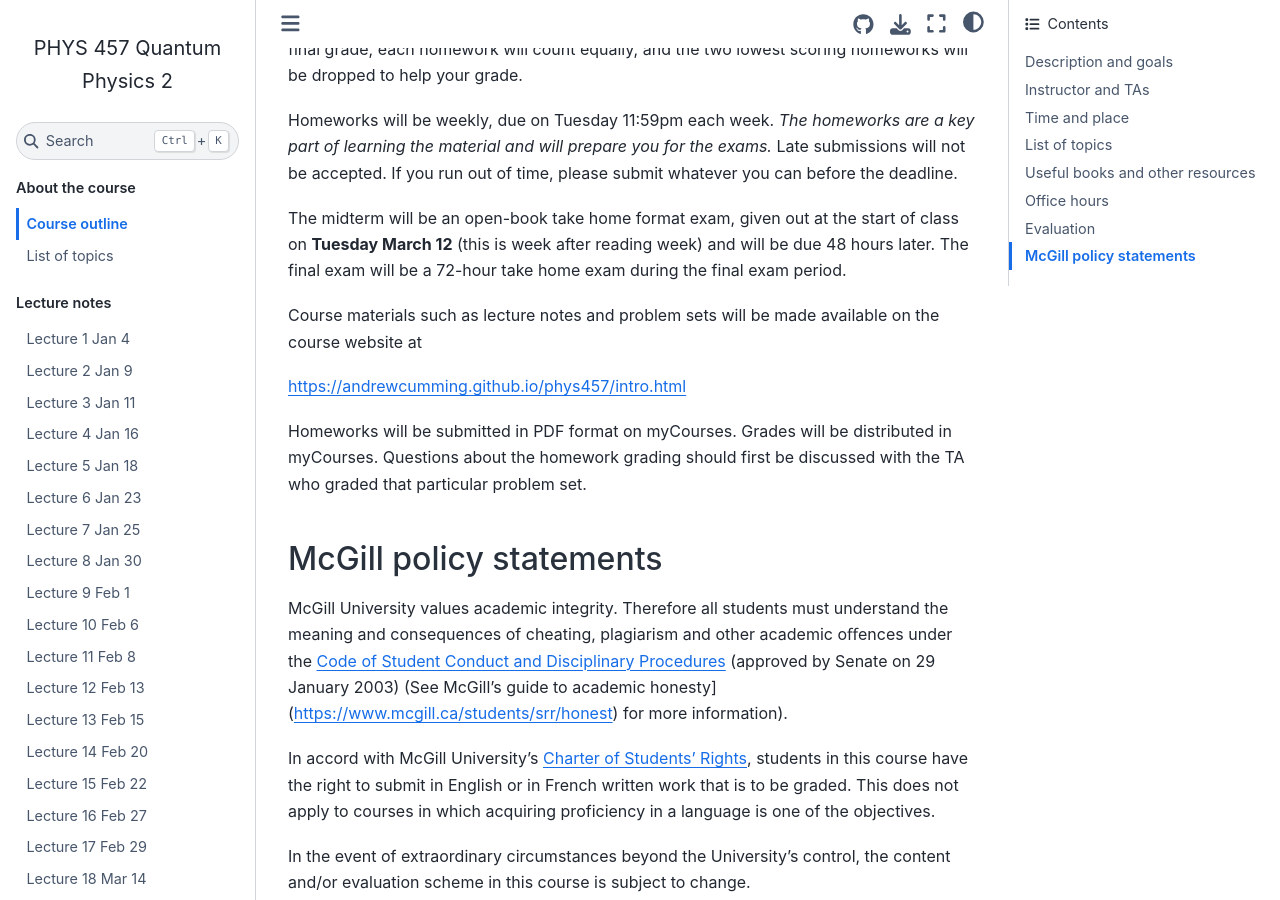
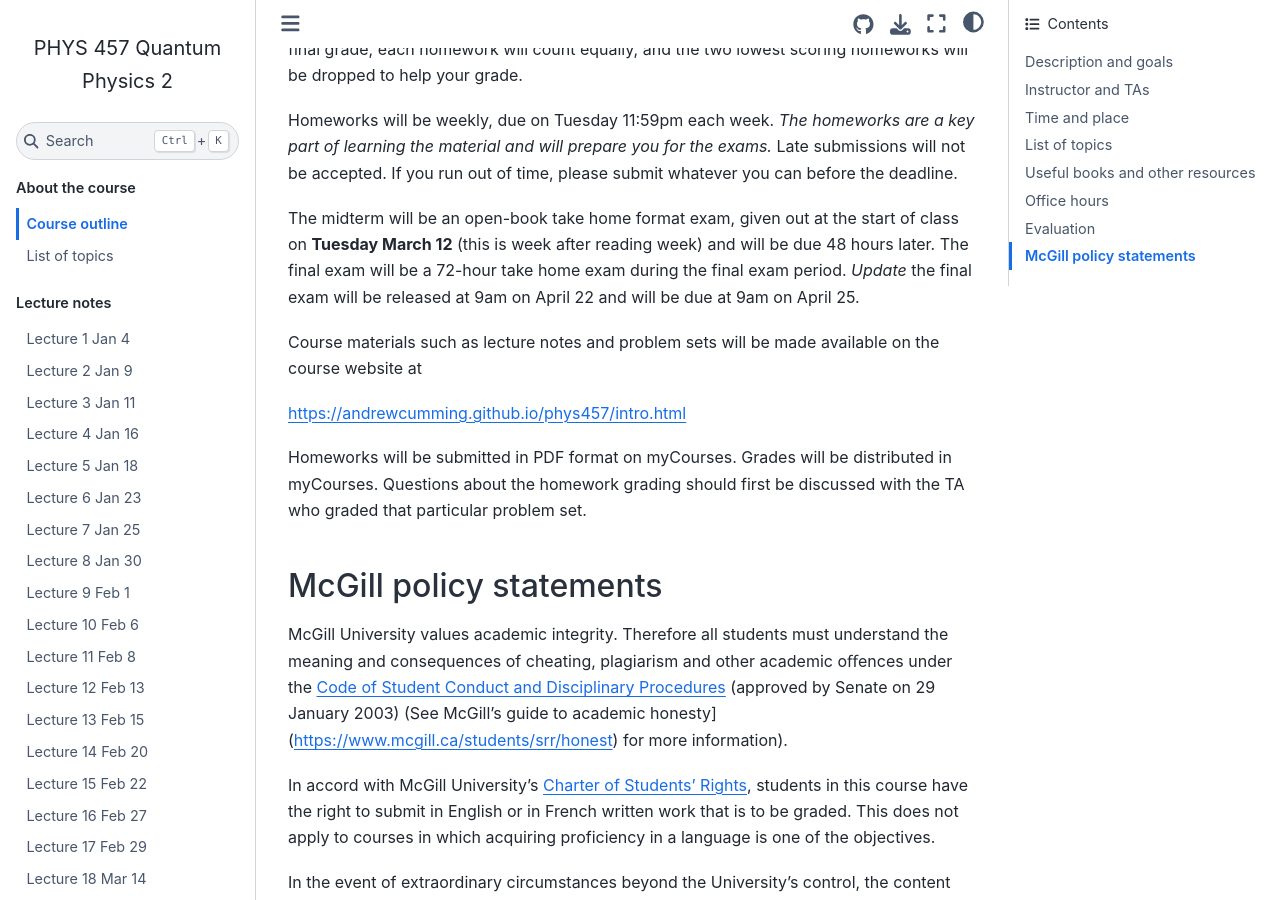
Before and after one commit to andrewcumming/phys457, a Jupyter Book: the page built from outline.md, in a window 1280 px wide and 900 px high, scrolled down 1761 px. Built offline with Jupyter Book 1.0.4 settings and Sphinx 7.4.7 and the Sphinx Book theme 1.1.4, drawn with Linux system fonts in a browser that asks for light colours.

Commit message:
Add final exam time to outline

```diff
--- a/outline.md
+++ b/outline.md
@@ -47,7 +47,7 @@ Homeworks 30%, and either (1) midterm 30%, final exam 40% or (2) final exam 70%,
 
 Homeworks will be weekly, due on Tuesday 11:59pm each week.  *The homeworks are a key part of learning the material and will prepare you for the exams.* Late submissions will not be accepted. If you run out of time, please submit whatever you can before the deadline.
 
-The midterm will be an open-book take home format exam, given out at the start of class on **Tuesday March 12** (this is week after reading week) and will be due 48 hours later.  The final exam will be a 72-hour take home exam during the final exam period.
+The midterm will be an open-book take home format exam, given out at the start of class on **Tuesday March 12** (this is week after reading week) and will be due 48 hours later.  The final exam will be a 72-hour take home exam during the final exam period. *Update* the final exam will be released at 9am on April 22 and will be due at 9am on April 25.
 
 Course materials such as lecture notes and problem sets will be made available on the course website at
 
```
